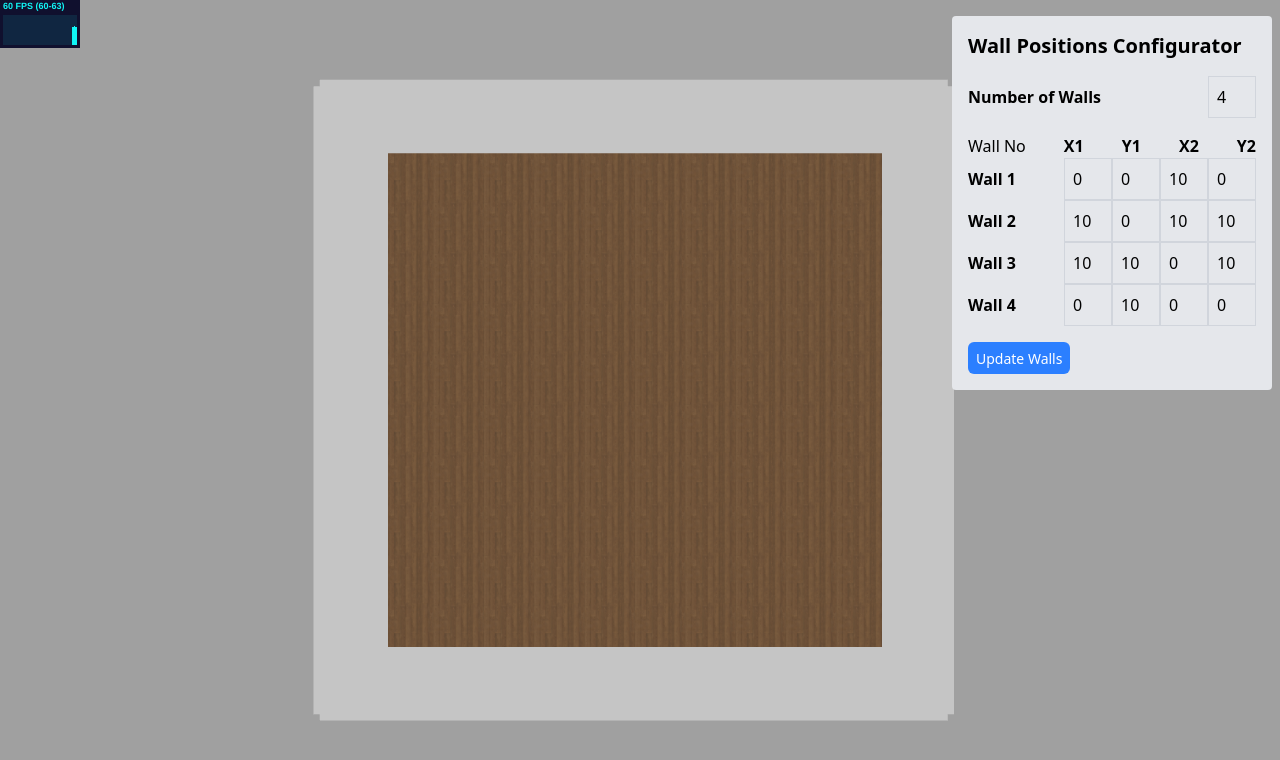
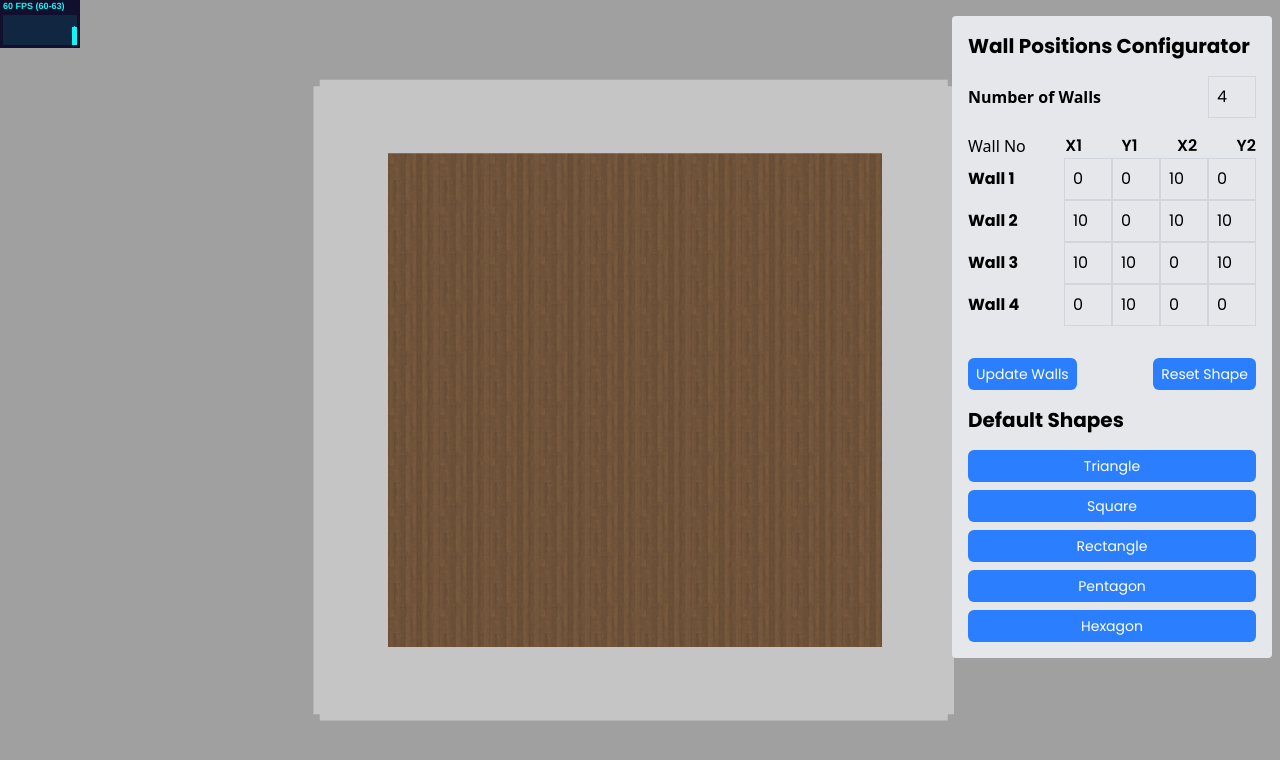
Before and after one commit to sudoaaditya/saltmine-assignment, a React (Vite) app: page / in a window 1280 px wide. Shown: the top 760 px of the page. Built offline with nearby package versions, Linux system fonts and the light colour scheme; no server answers.

Commit message:
Default shapes setting added

```diff
--- a/src/components/ui/UI.jsx
+++ b/src/components/ui/UI.jsx
@@ -1,6 +1,7 @@
 
 import { useState, useEffect } from "react";
 import useWallsStore from "../../features/wallsStore";
+import { defaultData } from "../../utils/defaultWalls";
 
 const UI = () => {
 
@@ -39,7 +40,7 @@ const UI = () => {
     const renderInputBoxes = (wall, currentIdx, loopIdx) => {
         return (
             <input
-                className="border border-gray-300 p-2 w-12 outline-0"
+                className="border border-gray-300 p-2 w-12 outline-0 font-[poppins]"
                 type="number"
                 value={wall[currentIdx]}
                 onChange={(e) => {
@@ -54,13 +55,12 @@ const UI = () => {
 
     return (
         <div className="flex-col absolute top-0 right-0 w-80 p-4 bg-gray-200 my-4 mx-2 rounded-sm z-40">
-            <h5 className="font-bold font-poppins text-xl">Wall Positions Configurator</h5>
+            <h5 className="font-bold font-[poppins] text-xl">Wall Positions Configurator</h5>
 
             <div className="flex flex-row items-center justify-between mt-4">
                 <label className="block font-bold">Number of Walls</label>
                 <input
-
-                    className="border border-gray-300 p-2 w-12 outline-0"
+                    className="border border-gray-300 p-2 w-12 outline-0 font-[poppins]"
                     type="number"
                     value={wallNumber}
                     onChange={(e) => {
@@ -74,14 +74,14 @@ const UI = () => {
                 <div className="flex flex-col mt-4">
                     <div className="flex flex-row items-center justify-between">
                         <span className="block text-center">Wall No</span>
-                        <span className="font-semibold text-center">X1</span>
-                        <span className="font-semibold text-center">Y1</span>
-                        <span className="font-semibold text-center">X2</span>
-                        <span className="font-semibold text-center">Y2</span>
+                        <span className="font-[poppins] font-semibold text-center">X1</span>
+                        <span className="font-[poppins] font-semibold text-center">Y1</span>
+                        <span className="font-[poppins] font-semibold text-center">X2</span>
+                        <span className="font-[poppins] font-semibold text-center">Y2</span>
                     </div>
                     {walls.map((wall, index) => (
                         <div key={index} className="flex flex-row items-center justify-between">
-                            <label className="block font-bold">Wall {index + 1}</label>
+                            <label className="block font-bold font-[poppins]">Wall {index + 1}</label>
                             <div className="flex flex-row">
                                 {renderInputBoxes(wall, 0, index)}
                                 {renderInputBoxes(wall, 1, index)}
@@ -93,9 +93,10 @@ const UI = () => {
                 </div>
             )}
 
+            <div className="flex flex-row items-center justify-between mt-4">
             <button
                 className={`
-                    bg-blue-500 h-8 px-2 py-1 text-white mt-4 rounded-md
+                    bg-blue-500 h-8 px-2 py-1 text-white mt-4 rounded-md font-[poppins]
                     ${wallCount === 0 || invalidWallPositions() ? 'bg-gray-300 cursor-not-allowed' : 'cursor-pointer hover:bg-blue-600'}
                 `}
                 onClick={() => {
@@ -106,6 +107,42 @@ const UI = () => {
             >
                 <span className="text-sm">Update Walls</span>
             </button>
+            <button
+                className={`
+                    bg-blue-500 h-8 px-2 py-1 text-white mt-4 rounded-md font-[poppins]
+                    ${wallCount === 0 || invalidWallPositions() ? 'bg-gray-300 cursor-not-allowed' : 'cursor-pointer hover:bg-blue-600'}
+                `}
+                onClick={() => {
+                    updateWallCount(defaultData.square.wallCount);
+                    updateWallPositions(defaultData.square.wallPositions);
+                    setWallNumbers(defaultData.square.wallCount);
+                    setWalls(defaultData.square.wallPositions);
+                }}
+                disabled={wallCount === 0 || invalidWallPositions()}
+            >
+                <span className="text-sm">Reset Shape</span>
+            </button>
+            </div>
+
+
+            <h5 className="font-bold font-[poppins] text-xl mt-4">Default Shapes</h5>
+            <div className="flex flex-col mt-2">
+                {Object.keys(defaultData).map((shape, index) => (
+                    <button
+                        key={index}
+                        className="bg-blue-500 h-8 px-2 py-1 text-white mt-2 rounded-md font-[poppins] cursor-pointer hover:bg-blue-600"
+                        onClick={() => {
+                            updateWallCount(defaultData[shape].wallCount);
+                            updateWallPositions(defaultData[shape].wallPositions);
+                            setWallNumbers(defaultData[shape].wallCount);
+                            setWalls(defaultData[shape].wallPositions);
+                        }}
+                    >
+                        <span className="text-sm capitalize">{shape}</span>
+                    </button>
+                ))}
+            </div>
+
         </div>
     );
 }
--- a/src/features/wallsStore.js
+++ b/src/features/wallsStore.js
@@ -1,11 +1,13 @@
 
 import { create } from 'zustand';
 
-import defaultData from '../utils/defaultWalls';
+import { defaultData } from '../utils/defaultWalls';
 
 const useWallsStore = create((set) => ({
-    wallCount: defaultData.wallCount,
-    wallPositions: defaultData.wallPositions,
+    defaultShape: 'square',
+    wallCount: defaultData.square.wallCount,
+    wallPositions: defaultData.square.wallPositions,
+    updateDefaultShape: (shape) => set({ defaultShape: shape, wallCount: defaultData[shape].wallCount, wallPositions: defaultData[shape].wallPositions }),
     updateWallCount: (count) => set({ wallCount: count }),
     updateWallPositions: (positions) => set({ wallPositions: positions }),
 }));
--- a/src/utils/defaultWalls.js
+++ b/src/utils/defaultWalls.js
@@ -1,20 +1,63 @@
 
-const defaultData = {
+const triangleData = {
+    wallCount: 3,
+    wallPositions: [
+        [0, 0, 10, 0],
+        [10, 0, 5, 10],
+        [5, 10, 0, 0]
+    ]
+}
+
+const squareData = {
     wallCount: 4,
     wallPositions: [
-        // Square
         [0, 0, 10, 0],
         [10, 0, 10, 10],
         [10, 10, 0, 10],
-        [0, 10, 0, 0],
-
-        // Pentagon
-        /* [2, 6, 6, 10],
-        [6, 10, 10, 6],
-        [10, 6, 8, 2],
-        [8, 2, 4, 2],
-        [4, 2, 2, 6]   */
+        [0, 10, 0, 0]
     ]
 }
 
-export default defaultData;
+const reactangleData = {
+    wallCount: 4,
+    wallPositions: [
+        [0, 0, 15, 0],
+        [15, 0, 15, 10],
+        [15, 10, 0, 10],
+        [0, 10, 0, 0]
+    ]
+}
+
+const pentagonData = {
+    wallCount: 5,
+    wallPositions: [
+        [5, 0, 10, 3],
+        [10, 3, 8, 8],
+        [8, 8, 2, 8],
+        [2, 8, 0, 3],
+        [0, 3, 5, 0]
+    ]
+}
+
+const hexagonData = {
+    wallCount: 6,
+    wallPositions: [
+        [3, 0, 7, 0],
+        [7, 0, 10, 5],
+        [10, 5, 7, 10],
+        [7, 10, 3, 10],
+        [3, 10, 0, 5],
+        [0, 5, 3, 0]
+    ]
+}
+
+
+const defaultData = {
+    triangle: triangleData,
+    square: squareData,
+    rectangle: reactangleData,
+    pentagon: pentagonData,
+    hexagon: hexagonData
+}
+
+export { defaultData };
```
